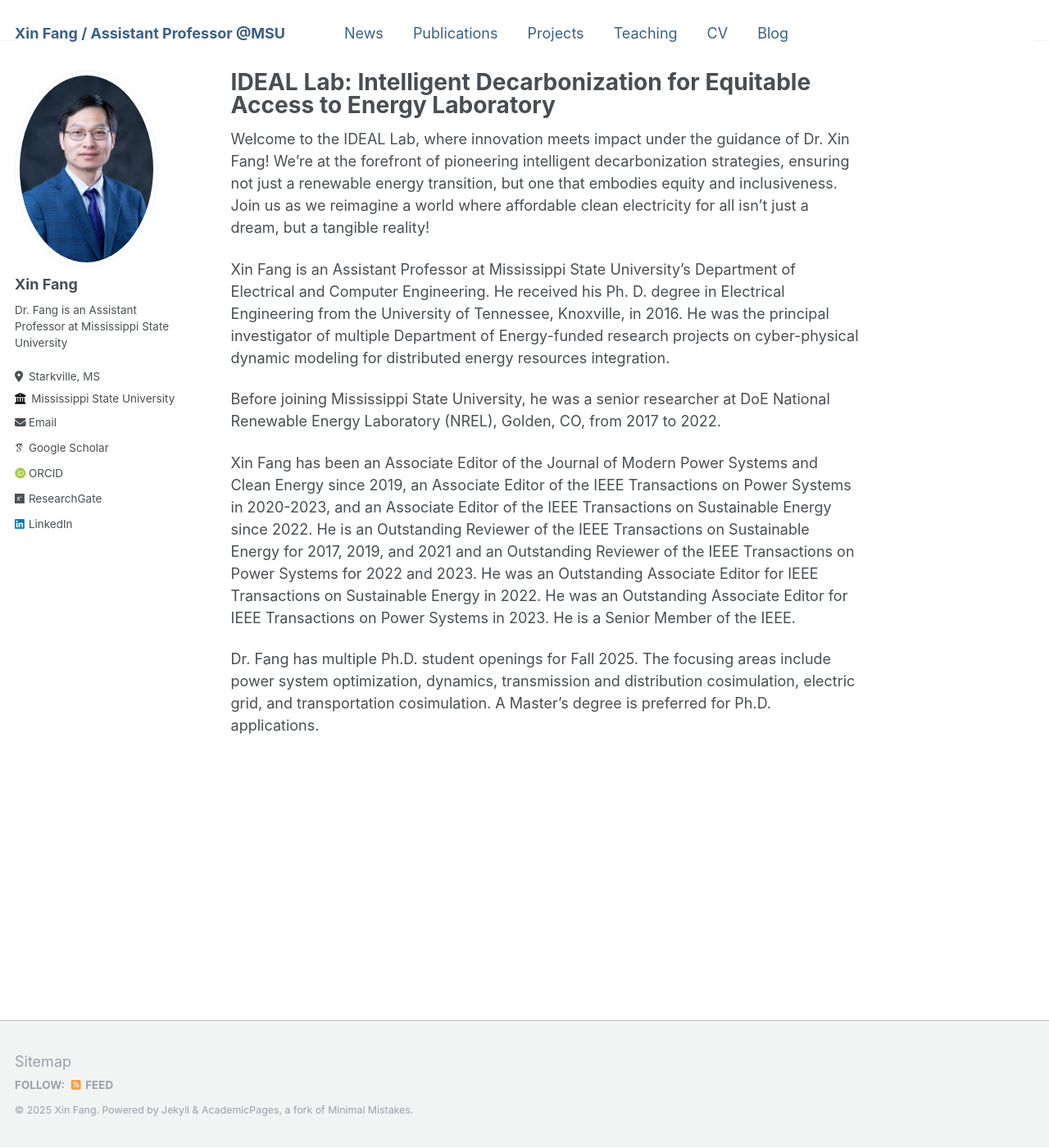
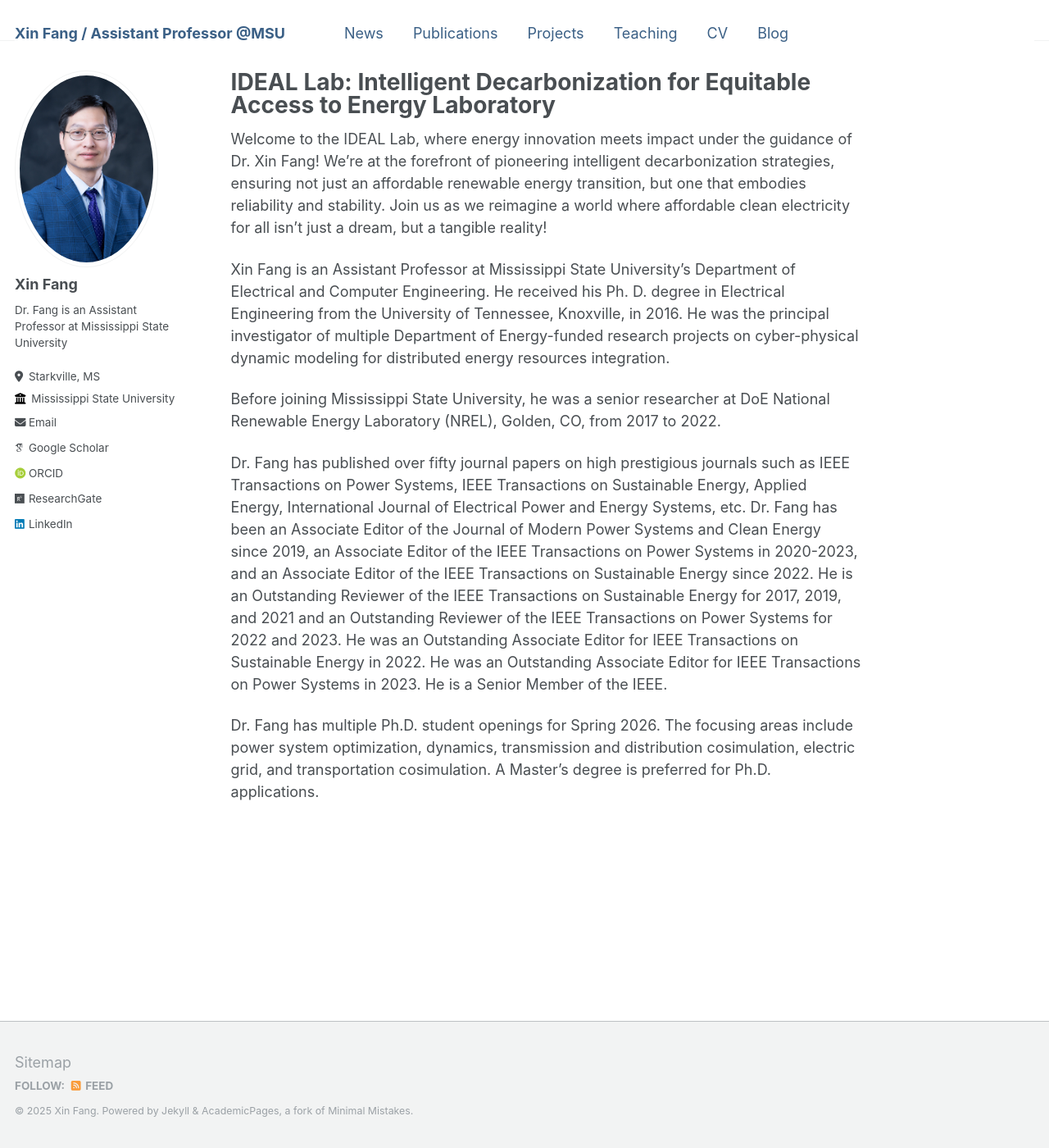
Before and after one commit to XinFang88/xinfang88.github.io, a Jekyll site: the page built from _pages/about.md, in a window 1280 px wide and 1400 px high. Shown: the whole window at 82% size. Built offline with Jekyll 4.4.1, drawn with Linux system fonts in a browser that asks for light colours; some web fonts are replaced.

Commit message:
self-intro

```diff
--- a/_pages/about.md
+++ b/_pages/about.md
@@ -7,12 +7,12 @@ redirect_from:
   - /about.html
 ---
 
-Welcome to the IDEAL Lab, where innovation meets impact under the guidance of Dr. Xin Fang! We're at the forefront of pioneering intelligent decarbonization strategies, ensuring not just a renewable energy transition, but one that embodies equity and inclusiveness. Join us as we reimagine a world where affordable clean electricity for all isn't just a dream, but a tangible reality!
+Welcome to the IDEAL Lab, where energy innovation meets impact under the guidance of Dr. Xin Fang! We're at the forefront of pioneering intelligent decarbonization strategies, ensuring not just an affordable renewable energy transition, but one that embodies reliability and stability. Join us as we reimagine a world where affordable clean electricity for all isn't just a dream, but a tangible reality!
 
 Xin Fang is an Assistant Professor at Mississippi State University's Department of Electrical and Computer Engineering. He received his Ph. D. degree in Electrical Engineering from the University of Tennessee, Knoxville, in 2016. He was the principal investigator of multiple Department of Energy-funded research projects on cyber-physical dynamic modeling for distributed energy resources integration.
 
 Before joining Mississippi State University, he was a senior researcher at DoE National Renewable Energy Laboratory (NREL), Golden, CO, from 2017 to 2022.
 
-Xin Fang has been an Associate Editor of the Journal of Modern Power Systems and Clean Energy since 2019, an Associate Editor of the IEEE Transactions on Power Systems in 2020-2023, and an Associate Editor of the IEEE Transactions on Sustainable Energy since 2022. He is an Outstanding Reviewer of the IEEE Transactions on Sustainable Energy for 2017, 2019, and 2021 and an Outstanding Reviewer of the IEEE Transactions on Power Systems for 2022 and 2023. He was an Outstanding Associate Editor for IEEE Transactions on Sustainable Energy in 2022. He was an Outstanding Associate Editor for IEEE Transactions on Power Systems in 2023. He is a Senior Member of the IEEE.
+Dr. Fang has published over fifty journal papers on high prestigious journals such as IEEE Transactions on Power Systems, IEEE Transactions on Sustainable Energy, Applied Energy, International Journal of Electrical Power and Energy Systems, etc. Dr. Fang has been an Associate Editor of the Journal of Modern Power Systems and Clean Energy since 2019, an Associate Editor of the IEEE Transactions on Power Systems in 2020-2023, and an Associate Editor of the IEEE Transactions on Sustainable Energy since 2022. He is an Outstanding Reviewer of the IEEE Transactions on Sustainable Energy for 2017, 2019, and 2021 and an Outstanding Reviewer of the IEEE Transactions on Power Systems for 2022 and 2023. He was an Outstanding Associate Editor for IEEE Transactions on Sustainable Energy in 2022. He was an Outstanding Associate Editor for IEEE Transactions on Power Systems in 2023. He is a Senior Member of the IEEE.
 
-Dr. Fang has multiple Ph.D. student openings for Fall 2025. The focusing areas include power system optimization, dynamics, transmission and distribution cosimulation, electric grid, and transportation cosimulation. A Master's degree is preferred for Ph.D. applications.
+Dr. Fang has multiple Ph.D. student openings for Spring 2026. The focusing areas include power system optimization, dynamics, transmission and distribution cosimulation, electric grid, and transportation cosimulation. A Master's degree is preferred for Ph.D. applications.
```
